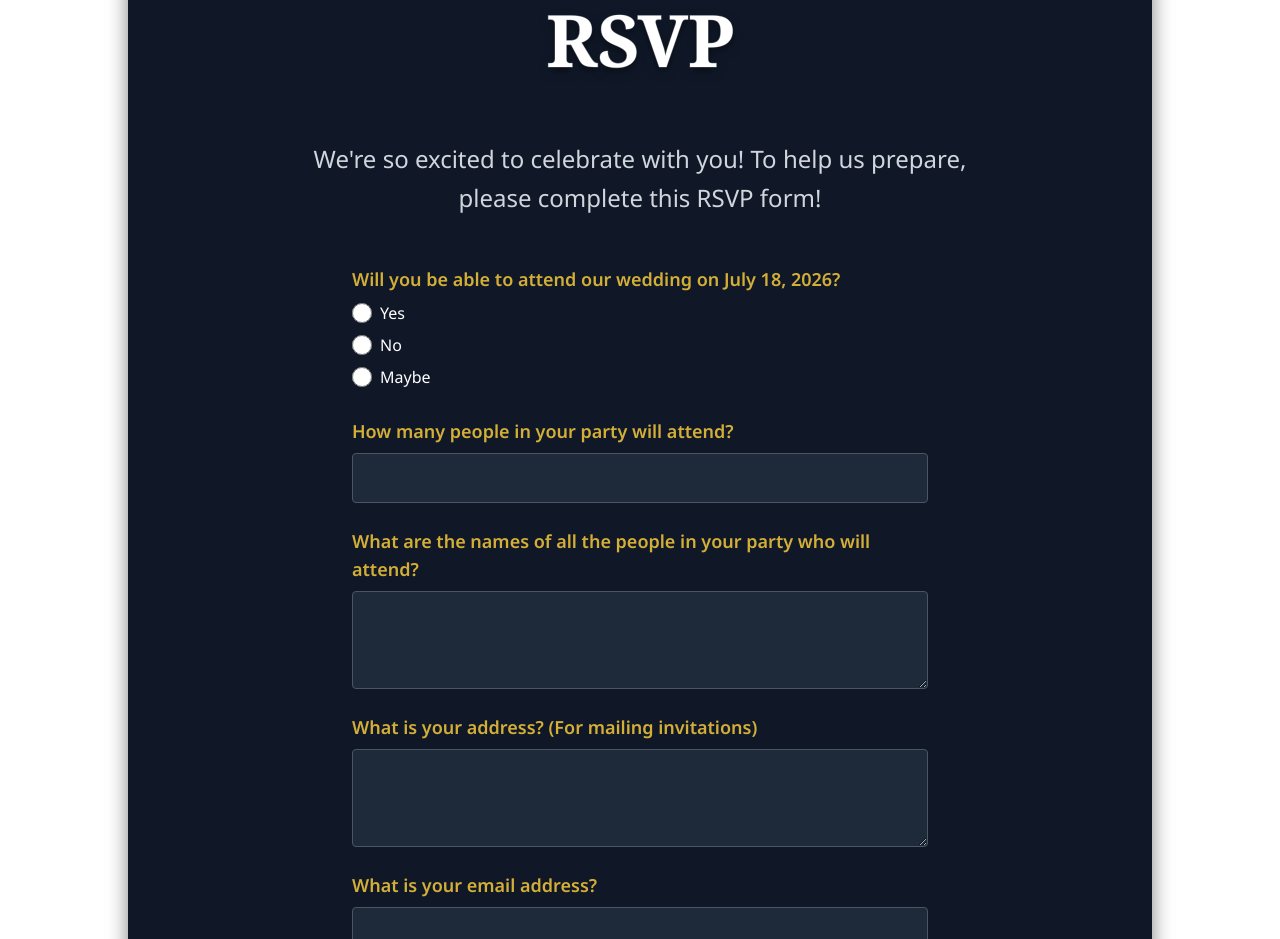
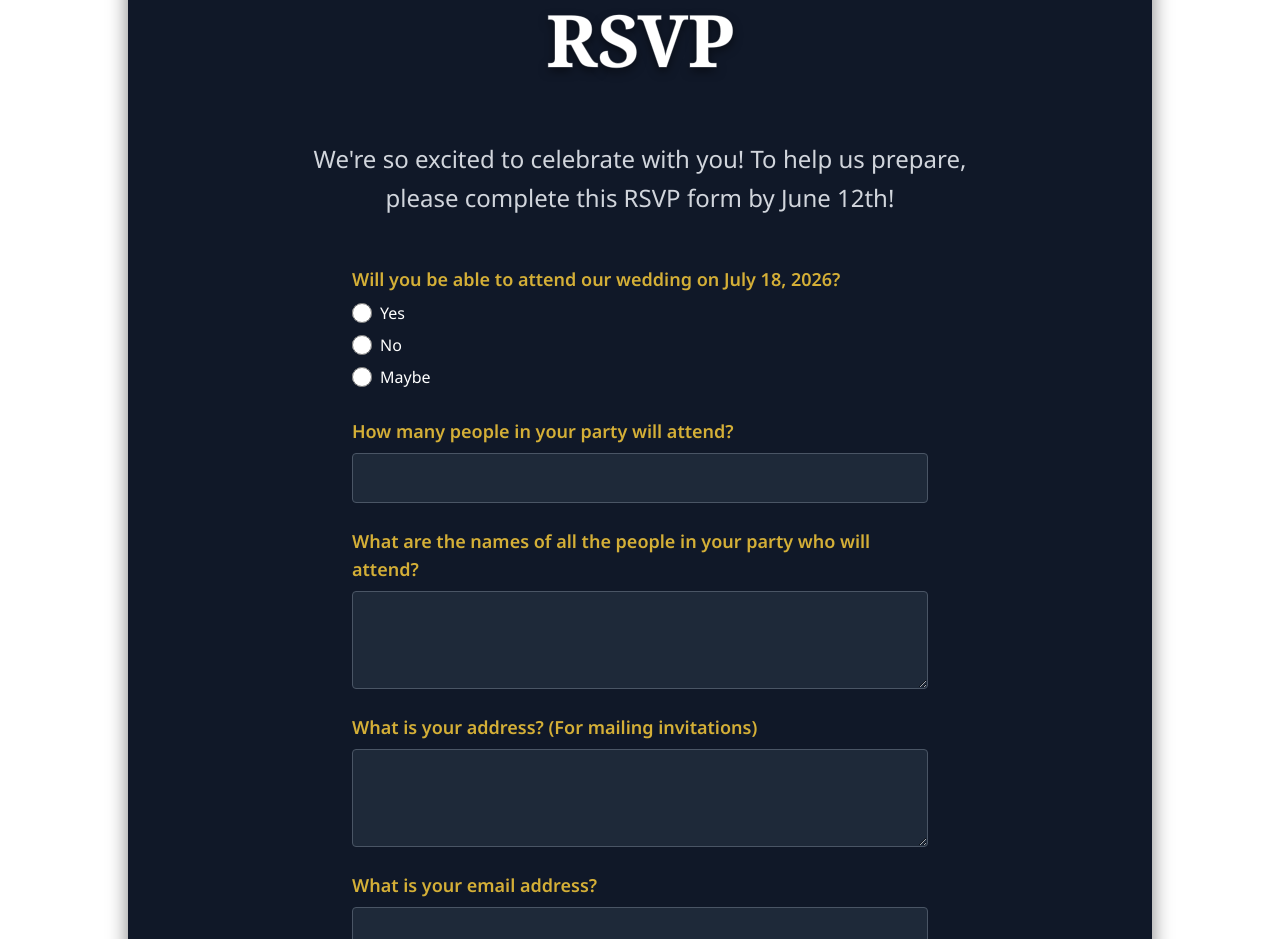
Before and after one commit to BrianaS13/wedding-website, a website: page index.html in a window 1280 px wide. Shown: the part 1816-2755 px from the top of the page. Drawn offline with Linux system fonts and the light colour scheme.

Commit message:
Update index.html

```diff
--- a/index.html
+++ b/index.html
@@ -197,7 +197,7 @@
             class="text-xl md:text-2xl mb-12 max-w-2xl mx-auto text-gray-300 leading-relaxed"
           >
             We're so excited to celebrate with you! To help us prepare, please
-            complete this RSVP form!
+            complete this RSVP form by June 12th!
           </p>
 
           <!-- Hidden iframe for form submission target -->
```
